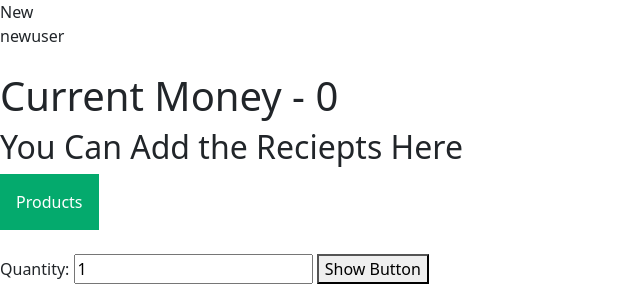
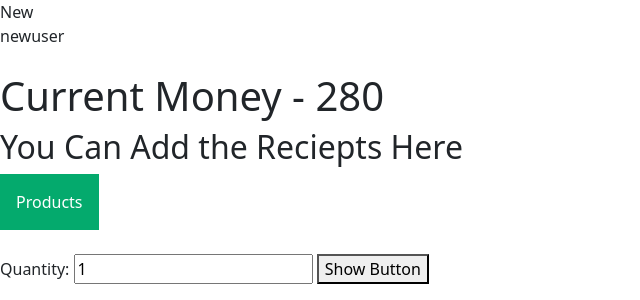
Before and after one commit to Bpiyush544/College-project, a Django app: a page that uses ShopAccountHandler/RcptGenerator/templates/account.html in a window 1280 px wide. Shown: the part 56-356 px from the top of the page, without its empty margins (0-640 px from the left). Run offline with Django 4.2, Linux system fonts and the light colour scheme; data comes from the database, SQL or seed files in the repository; both versions use the stored data as it was after the commit.

Commit message:
improvised money model and display

```diff
--- a/ShopAccountHandler/RcptGenerator/templates/account.html
+++ b/ShopAccountHandler/RcptGenerator/templates/account.html
@@ -71,8 +71,7 @@
 <script>
   sessionStorage.clear();
 </script>
-
-<h1>Current Money   - <span>0</span></h1>
+<h1>Current Money   - <span>{{amount}}</span></h1>
 
 <h2>
   You Can Add the Reciepts Here
--- a/ShopAccountHandler/RcptGenerator/views.py
+++ b/ShopAccountHandler/RcptGenerator/views.py
@@ -102,7 +102,7 @@ def account(request, cus):
         # print(amnt)
     cust = {"first_name": first_name[0]['first_name'],
             'last_name': last_name[0]['last_name'], 'email': email[0]['email'], 'username': username[0]['username']}
-    return render(request, 'account.html', {'customer': cust, 'Products': Product.objects.all()})
+    return render(request, 'account.html', {'customer': cust, 'Products': Product.objects.all(), 'amount': Amount.objects.filter(username=cus).values('money')[0]['money']})
 
 
 def historyView(request, mssg):
```
Also changed, not shown: ShopAccountHandler/db.sqlite3.
